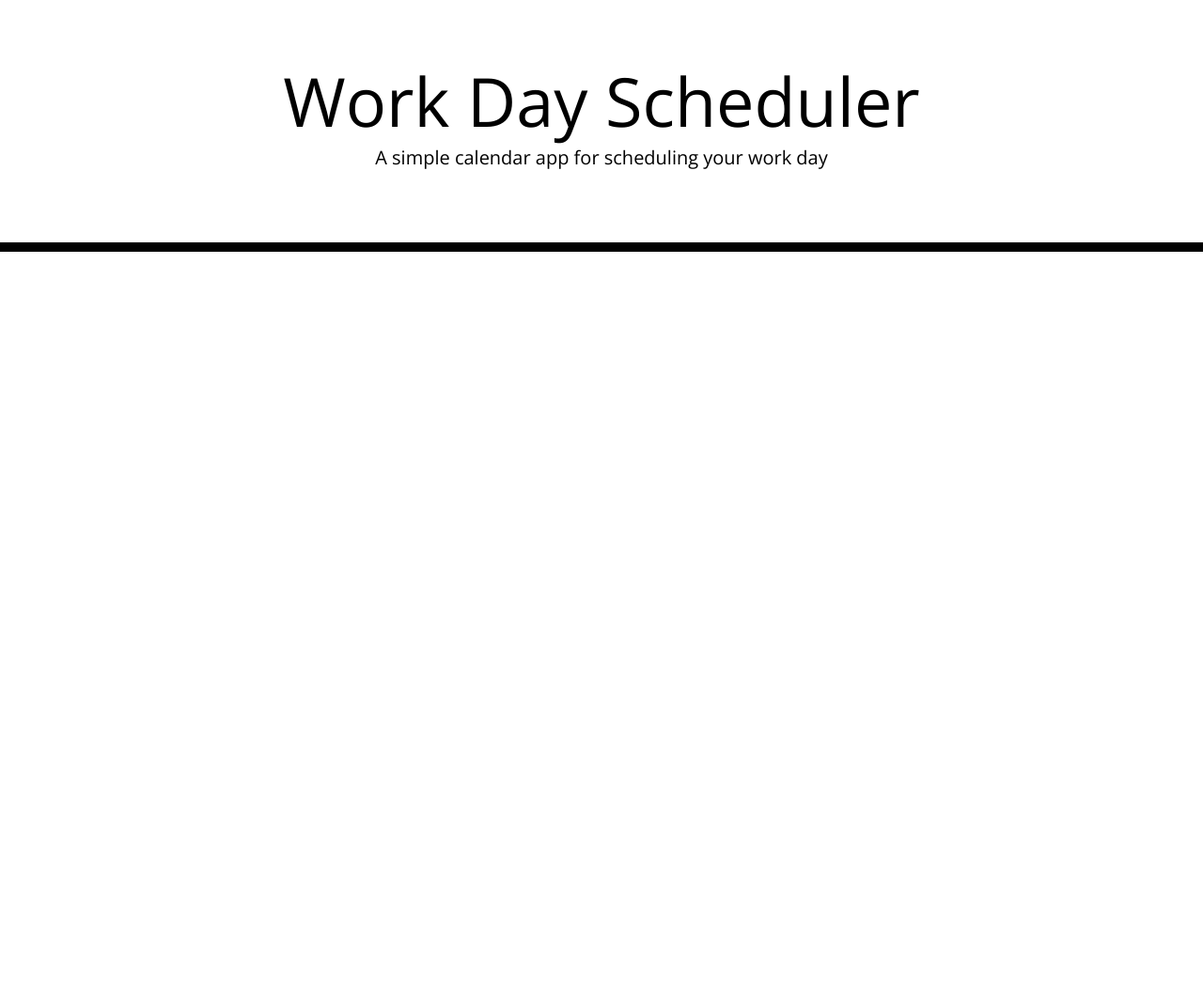
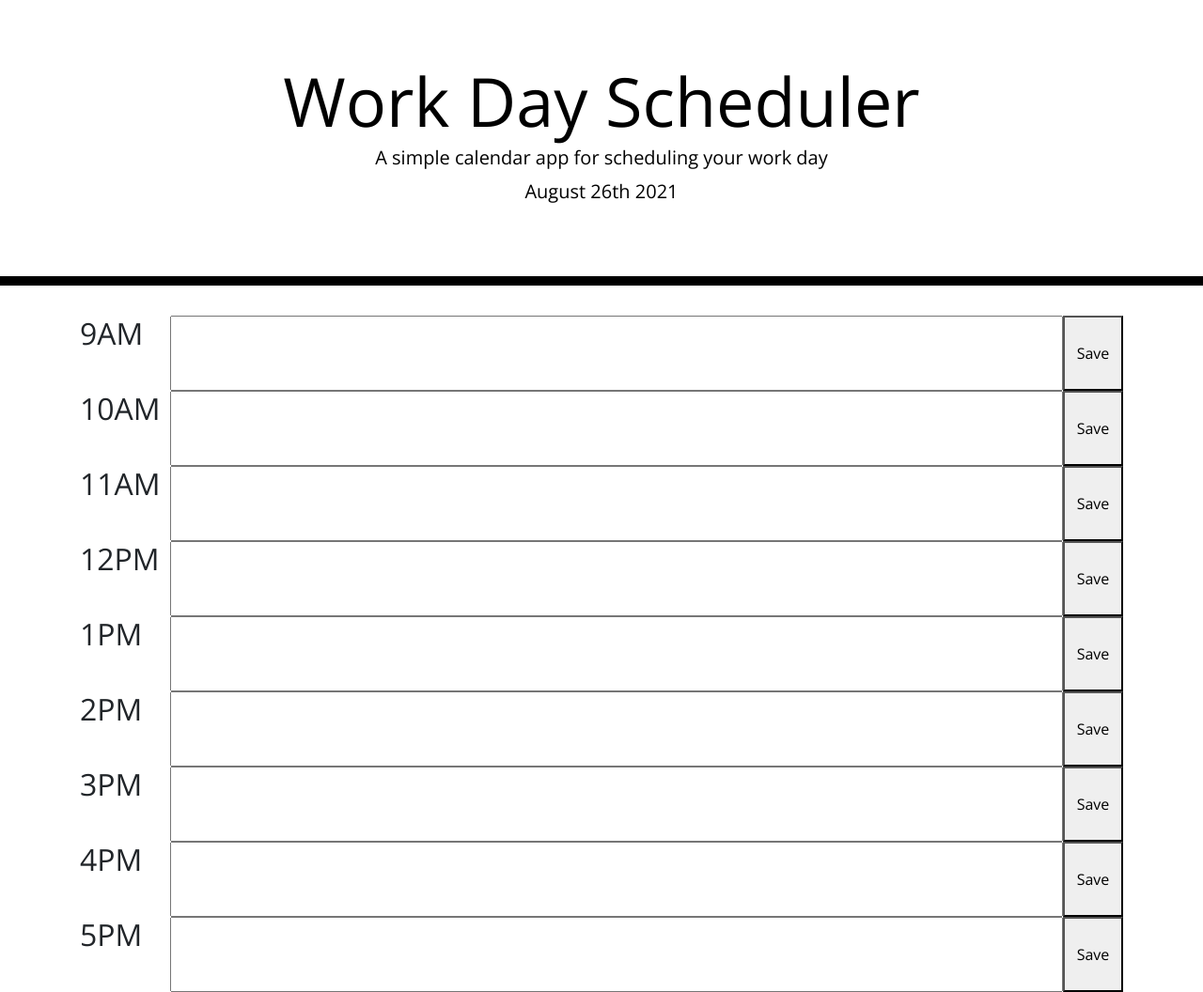
Before and after one commit to ajax12233512/Work-Day-Schedular, a plain HTML site: page index.html in a window 1280 px wide. Shown: the whole page at 94% size. Before the commit the page ends 800 px from the top, so only its background shows below. Drawn offline with nearby package versions, Linux system fonts and the light colour scheme.

Commit message:
Rearraged files and added assets folder. Checking to see if it loads correctly into github pages

```diff
--- /dev/null
+++ b/assets/app.js
@@ -0,0 +1,5 @@
+
+//Display current date and time
+var today = moment().format('MMMM Do YYYY');
+console.log(today);
+$('#currentDay').text(today);
--- a/style.css
+++ b/assets/style.css
@@ -69,3 +69,25 @@ textarea {
   font-size: 20px;
   transition: all 0.3s ease-in-out;
 }
+
+.slot{
+  display: flex;
+  justify-content:center;
+  height: 10vh;
+}
+
+.slot h2{
+  flex-grow: 1;
+  flex-basis: 0;
+  max-width: 3em;
+  text-transform: uppercase;
+}
+
+.slot input{
+  flex-grow: 2;
+}
+
+.slot button{
+  flex-grow: 1;
+  max-width: 4em;
+}
--- a/index.html
+++ b/index.html
@@ -18,7 +18,7 @@
       href="https://fonts.googleapis.com/css?family=Open+Sans&display=swap"
       rel="stylesheet"
     />
-    <link rel="stylesheet" href="style.css" />
+    <link rel="stylesheet" href="assets/style.css" />
     <title>Work Day Scheduler</title>
   </head>
 
@@ -29,10 +29,65 @@
       <p id="currentDay" class="lead"></p>
     </header>
     <div class="container">
-      <!-- Timeblocks go here -->
+
+      <div class="slot">
+        <h2>9am</h2>
+        <input type="text">
+        <button>Save</button>
+      </div>
+
+      <div class="slot">
+        <h2>10am</h2>
+        <input type="text">
+        <button>Save</button>
+      </div>
+
+      <div class="slot">
+        <h2>11am</h2>
+        <input type="text">
+        <button>Save</button>
+      </div>
+
+      <div class="slot">
+        <h2>12pm</h2>
+        <input type="text">
+        <button>Save</button>
+      </div>
+
+      <div class="slot">
+        <h2>1pm</h2>
+        <input type="text">
+        <button>Save</button>
+      </div>
+
+      <div class="slot">
+        <h2>2pm</h2>
+        <input type="text">
+        <button>Save</button>
+      </div>
+
+      <div class="slot">
+        <h2>3pm</h2>
+        <input type="text">
+        <button>Save</button>
+      </div>
+
+      <div class="slot">
+        <h2>4pm</h2>
+        <input type="text">
+        <button>Save</button>
+      </div>
+
+      <div class="slot">
+        <h2>5pm</h2>
+        <input type="text">
+        <button>Save</button>
+      </div>
+
     </div>
 
     <script src="https://cdnjs.cloudflare.com/ajax/libs/jquery/3.2.1/jquery.min.js"></script>
     <script src="https://cdnjs.cloudflare.com/ajax/libs/moment.js/2.24.0/moment.min.js"></script>
+    <script src="assets/app.js"></script>
   </body>
 </html>
```
